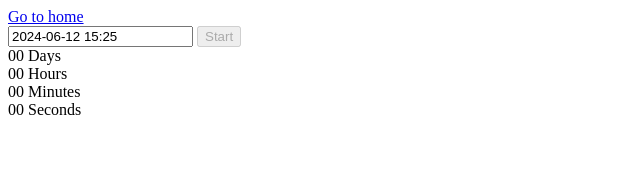
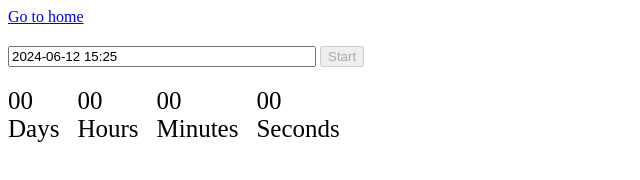
Before and after one commit to Karlson1979/goit-js-hw-10, a website built with Vite: page src/1-timer.html in a window 1280 px wide. Shown: the whole page, without its empty margins (0-640 px from the left). Built offline with nearby package versions, Linux system fonts and the light colour scheme.

Commit message:
structured

```diff
--- a/src/1-timer.html
+++ b/src/1-timer.html
@@ -6,7 +6,7 @@
   <meta http-equiv="X-UA-Compatible" content="IE=edge" />
   <meta name="viewport" content="width=device-width, initial-scale=1.0" />
   <title>Timer</title>
-
+<link rel="stylesheet" href="./css/timer.css">
 </head>
 
 <body>
--- a/src/css/styles.css
+++ /dev/null
@@ -1,25 +0,0 @@
-/**
-  |============================
-  | include css partials with
-  | default @import url()
-  |============================
-*/
-/* @import url('./reset.css'); */
-/* @import url('./vite-promo.css'); */
-@import url('./header.css');
-
-:root {
-  font-family: Inter, Avenir, Helvetica, Arial, sans-serif;
-  font-size: 16px;
-  line-height: 24px;
-  font-weight: 400;
-
-  color: #242424;
-  background-color: rgba(255, 255, 255, 0.87);
-
-  font-synthesis: none;
-  text-rendering: optimizeLegibility;
-  -webkit-font-smoothing: antialiased;
-  -moz-osx-font-smoothing: grayscale;
-  -webkit-text-size-adjust: 100%;
-}
```
Also changed, not shown: src/css/header.css (deleted, +0 -21 lines), src/index.html (+16 -2 lines), src/partials/header.html (deleted, +0 -13 lines).
